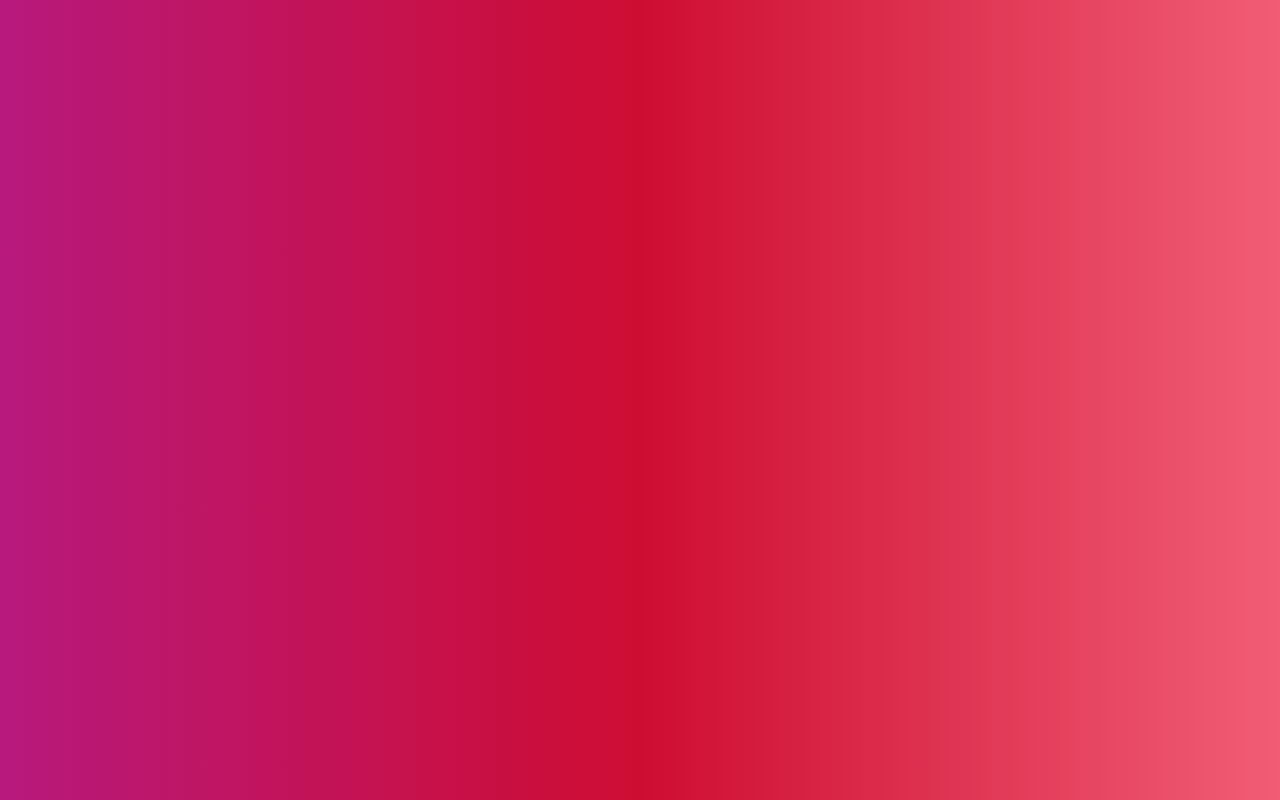
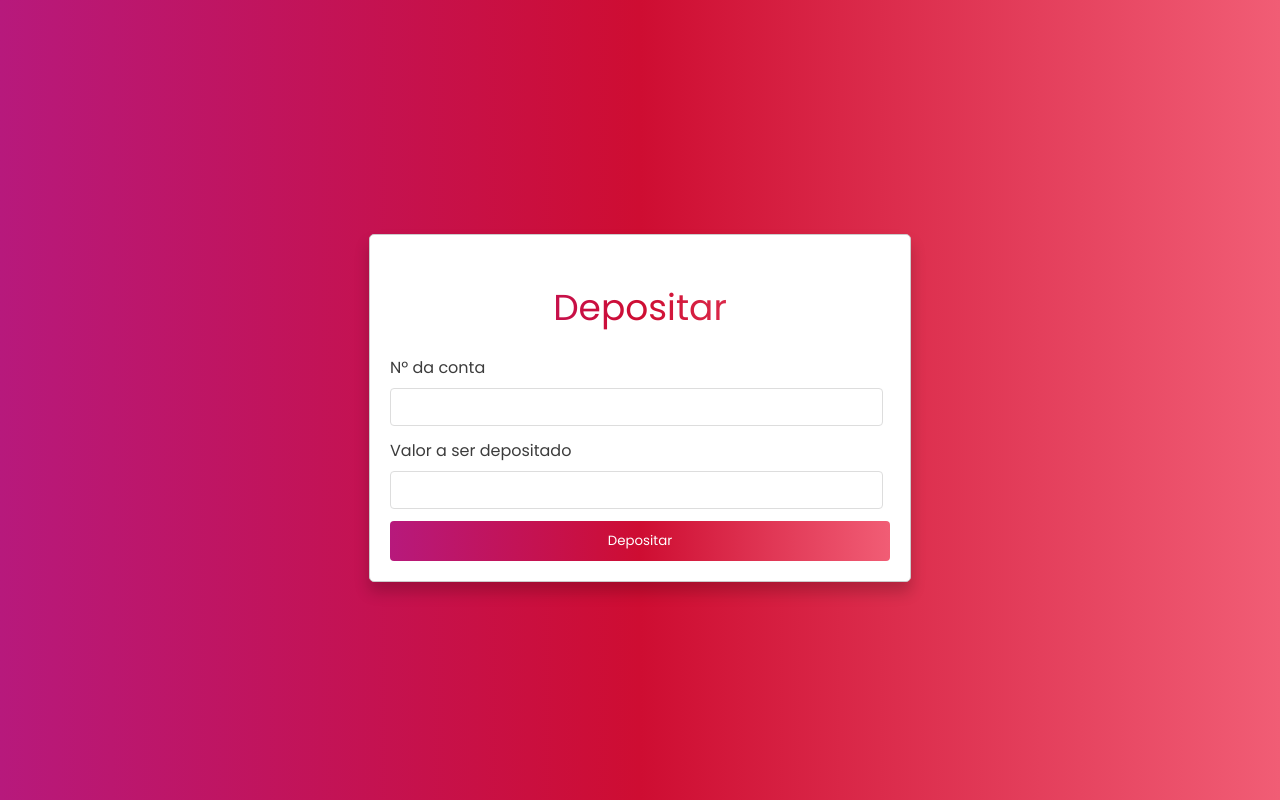
Before and after one commit to lauranunest/banco-frontend, an Angular app: page /deposito in a window 1280 px wide. Before the commit this address led to /. Built offline with nearby package versions, Linux system fonts and the light colour scheme.

Commit message:
feat: página de depósito

```diff
--- a/src/app/app-routing.module.ts
+++ b/src/app/app-routing.module.ts
@@ -1,8 +1,12 @@
 import { NgModule } from "@angular/core";
 import { Routes, RouterModule } from "@angular/router";
 import { CadastroComponent } from "./cadastro/cadastro.component";
+import { DepositoComponent } from "./deposito/deposito.component";
 
-const routes: Routes = [{ path: "cadastro", component: CadastroComponent }];
+const routes: Routes = [
+  { path: "cadastro", component: CadastroComponent },
+  { path: "deposito", component: DepositoComponent },
+];
 
 @NgModule({
   imports: [RouterModule.forRoot(routes)],
--- a/src/app/app.component.html
+++ b/src/app/app.component.html
@@ -1,6 +1,7 @@
 <nav>
   <ul>
     <li *ngIf="mostrarCadastro"><a routerLink="/cadastro">Cadastro</a></li>
+    <li *ngIf="mostrarDeposito"><a routerLink="/deposito">Deposito</a></li>
   </ul>
 </nav>
 
--- a/src/app/app.module.ts
+++ b/src/app/app.module.ts
@@ -5,9 +5,10 @@ import { AppRoutingModule } from "./app-routing.module";
 import { AppComponent } from "./app.component";
 import { CadastroComponent } from "./cadastro/cadastro.component";
 import { ReactiveFormsModule } from "@angular/forms";
+import { DepositoComponent } from './deposito/deposito.component';
 
 @NgModule({
-  declarations: [AppComponent, CadastroComponent],
+  declarations: [AppComponent, CadastroComponent, DepositoComponent],
   imports: [BrowserModule, AppRoutingModule, ReactiveFormsModule],
   providers: [],
   bootstrap: [AppComponent],
--- a/src/app/cadastro/cadastro.component.html
+++ b/src/app/cadastro/cadastro.component.html
@@ -5,15 +5,6 @@
   <input
     id="numeroConta"
     formControlName="numeroConta"
-    type="text"
-    required
-    (input)="somenteNumeros($event)"
-  />
-
-  <label for="numeroAgencia">Nº da agência</label>
-  <input
-    id="numeroAgencia"
-    formControlName="numeroAgencia"
     type="text"
     required
     (input)="somenteNumeros($event)"
--- a/src/app/cadastro/cadastro.component.ts
+++ b/src/app/cadastro/cadastro.component.ts
@@ -16,7 +16,6 @@ export class CadastroComponent implements OnInit {
   ngOnInit() {
     this.cadastroForm = this.fb.group({
       numeroConta: "",
-      numeroAgencia: "",
       nome: "",
       rg: "",
       endereco: "",
--- /dev/null
+++ b/src/app/deposito/deposito.component.html
@@ -0,0 +1,33 @@
+<form [formGroup]="depositoForm" (ngSubmit)="submeterDeposito()">
+  <h1 class="tituloDeposito">Depositar</h1>
+
+  <label for="numeroConta">Nº da conta</label>
+  <input
+    id="numeroConta"
+    formControlName="numeroConta"
+    type="text"
+    required
+    (input)="somenteNumeros($event)"
+  />
+
+  <label for="valorDeposito">Valor a ser depositado</label>
+  <input
+    id="valorDeposito"
+    formControlName="valorDeposito"
+    type="number"
+    min="0.01"
+    step="0.01"
+  />
+
+  <button type="submit">Depositar</button>
+</form>
+
+<div *ngIf="mostrarErro" class="erroMensagem">
+  Por favor, preencha todos campos!
+</div>
+
+<div *ngIf="mostrarErroConta" class="erroMensagem">Conta inválida!</div>
+
+<div *ngIf="mostrarSucesso" class="sucessoMensagem">
+  Depósito realizado com sucesso!
+</div>
--- /dev/null
+++ b/src/app/deposito/deposito.component.scss
@@ -0,0 +1,83 @@
+@import url("https://fonts.googleapis.com/css2?family=Poppins:ital,wght@0,100;0,200;0,300;0,400;0,500;0,600;0,700;0,800;0,900;1,100;1,200;1,300;1,400;1,500;1,600;1,700;1,800;1,900&display=swap");
+
+form {
+  width: 500px;
+  margin: auto;
+  padding: 20px;
+  border: 1px solid #ccc;
+  border-radius: 5px;
+  background: rgb(255, 255, 255);
+  box-shadow: 0 10px 15px rgba(0, 0, 0, 0.2);
+}
+
+label {
+  display: block;
+  margin-bottom: 8px;
+  font-family: "Poppins", sans-serif;
+  color: #3c3c3c;
+}
+
+input {
+  width: 95%;
+  padding: 8px;
+  margin-bottom: 12px;
+  border: 1px solid #ddd;
+  border-radius: 4px;
+  font-family: "Poppins", sans-serif;
+}
+
+button {
+  width: 100%;
+  padding: 10px;
+  background: linear-gradient(-90deg, #f15d75, #ce0d32, #b7197c);
+  color: white;
+  border: none;
+  border-radius: 4px;
+  cursor: pointer;
+  font-family: "Poppins", sans-serif;
+}
+
+.tituloDeposito {
+  color: transparent;
+  background: linear-gradient(-90deg, #f15d75, #ce0d32, #b7197c);
+  background-clip: text;
+  -webkit-background-clip: text;
+  text-align: center;
+  font-family: "Poppins", sans-serif;
+  font-size: 36px;
+  margin-bottom: 20px;
+  font-weight: 400;
+  font-style: normal;
+}
+
+.erroMensagem {
+  position: fixed;
+  top: 10px;
+  right: 10px;
+  background-color: #ffffff;
+  color: #3c3c3c;
+  border: 1px solid #ff0019;
+  font-family: "Poppins", sans-serif;
+  font-weight: 400;
+  font-style: normal;
+  padding: 10px;
+  border-radius: 5px;
+  z-index: 1000;
+  font-size: 14px;
+}
+
+.sucessoMensagem {
+  position: fixed;
+  top: 10px;
+  right: 10px;
+  background-color: #cbffc4;
+  color: #3c3c3c;
+  border: 1px solid #5d9e55;
+  font-family: "Poppins", sans-serif;
+  font-weight: 400;
+  font-style: normal;
+  padding: 10px;
+  border-radius: 5px;
+  z-index: 1000;
+  font-size: 14px;
+}
--- /dev/null
+++ b/src/app/deposito/deposito.component.ts
@@ -0,0 +1,60 @@
+import { Component, OnInit } from "@angular/core";
+import { FormBuilder, FormGroup } from "@angular/forms";
+
+@Component({
+  selector: "app-deposito",
+  templateUrl: "./deposito.component.html",
+  styleUrls: ["./deposito.component.scss"],
+})
+export class DepositoComponent implements OnInit {
+  depositoForm: FormGroup;
+  mostrarErro: boolean = false;
+  mostrarSucesso: boolean = false;
+  mostrarErroConta: boolean = false;
+  constructor(private fb: FormBuilder) {}
+
+  ngOnInit() {
+    this.depositoForm = this.fb.group({
+      numeroConta: "",
+      valorDeposito: "",
+    });
+  }
+
+  submeterDeposito() {
+    if (this.depositoForm.valid) {
+      const deposito = this.depositoForm.value;
+      const contaCadastrada = JSON.parse(localStorage.getItem("user") || "{}");
+
+      if (contaCadastrada.numeroConta === deposito.numeroConta) {
+        contaCadastrada.saldo =
+          (contaCadastrada.saldo || 0) + parseFloat(deposito.valorDeposito);
+        localStorage.setItem("user", JSON.stringify(contaCadastrada));
+
+        this.mostrarErro = false;
+        this.mostrarSucesso = true;
+        this.fecharMensagens();
+      } else {
+        this.mostrarErroConta = true;
+        this.mostrarErro = false;
+        this.mostrarSucesso = false;
+        this.fecharMensagens();
+      }
+    } else {
+      this.mostrarErro = true;
+      this.mostrarSucesso = false;
+      this.fecharMensagens();
+    }
+  }
+
+  somenteNumeros(event: any) {
+    event.target.value = event.target.value.replace(/[^0-9]/g, "");
+  }
+
+  fecharMensagens() {
+    setTimeout(() => {
+      this.mostrarErro = false;
+      this.mostrarSucesso = false;
+      this.mostrarErroConta = false;
+    }, 2000);
+  }
+}
```
Also changed, not shown: 1 other file (tests, documents, lock files or other folders).
